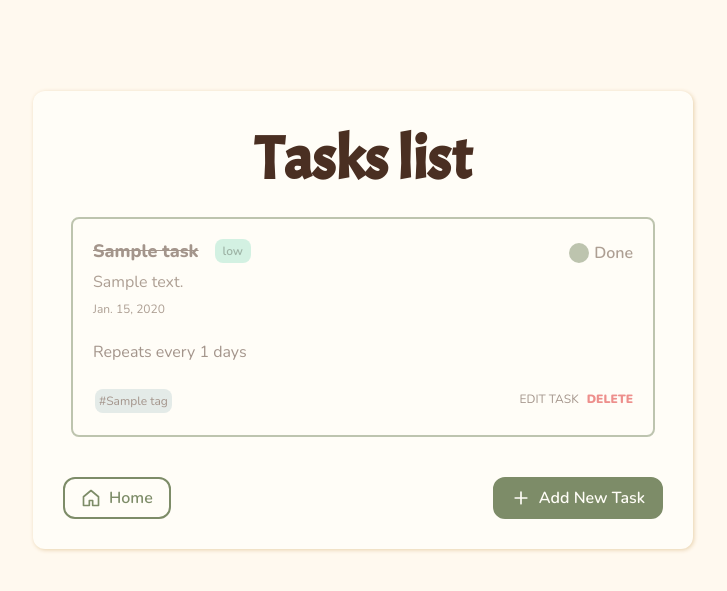
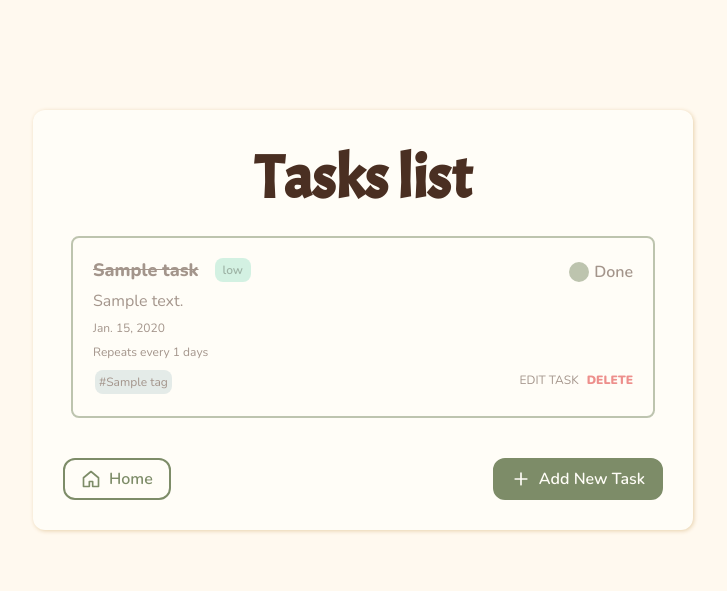
Before and after one commit to ruzanna-w/django-todo-list, a Django app: page /tasks/tasks/ in a window 1280 px wide. Shown: the part 98-689 px from the top of the page, without its empty margins (277-1004 px from the left). Run offline with Django 5.2, Linux system fonts and the light colour scheme; tables that the repository leaves empty hold one stand-in row (values such as "Sample post").

Commit message:
style: style recurring task form

```diff
--- a/tasks/static/tasks/css/style.css
+++ b/tasks/static/tasks/css/style.css
@@ -324,6 +324,7 @@ legend {
 
 input[type="text"],
 input[type="date"],
+input[type="number"],
 select {
     padding: 10px 12px;
     background-color: transparent;
@@ -501,7 +502,8 @@ input[type="submit"]:hover {
 }
 
 .task-description,
-.task-deadline {
+.task-deadline,
+.repeat-days {
     margin: 0;
 }
 
@@ -531,14 +533,6 @@ input[type="submit"]:hover {
     margin: 0;
 }
 
-.task-description,
-.task-deadline,
-.task-priority,
-.task-status {
-    font-family: var(--font-main);
-    color: var(--color-text-secondary);
-}
-
 .task-detail {
     display: flex;
     flex-direction: column;
@@ -564,7 +558,8 @@ form.form-checkbox {
     font-weight: 600;
 }
 
-.task-deadline {
+.task-deadline,
+.repeat-days {
     font-size: 12px;
 }
 
```
